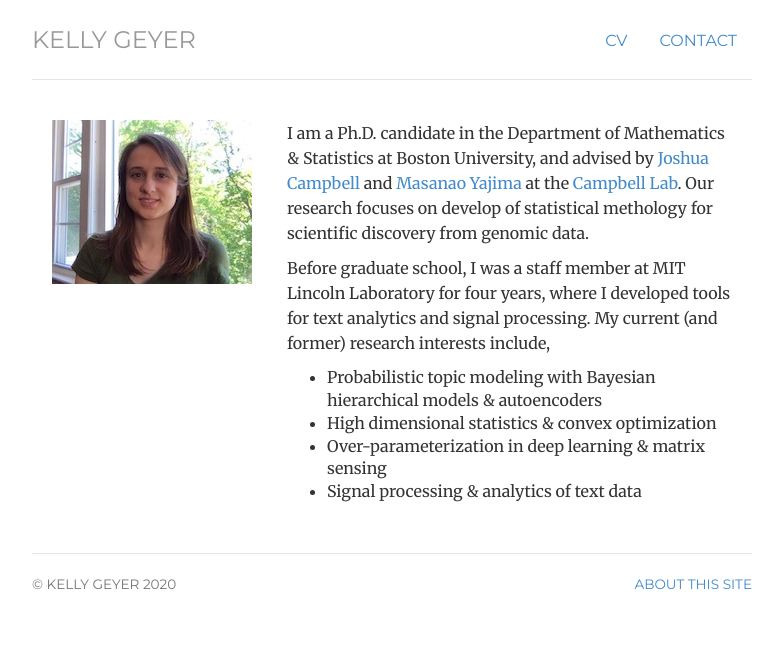
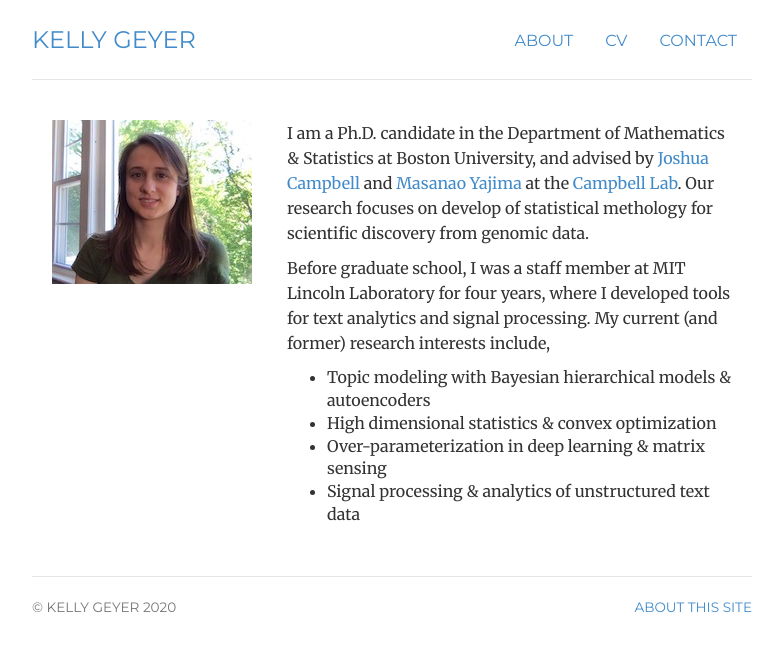
Before and after one commit to kgeyer/kgeyer.github.io, a Jekyll site: the page built from index.html, in a window 1280 px wide. Shown: the top 651 px of the page, without its empty margins (248-1031 px from the left). Built offline with Jekyll 4.4.1, drawn with Linux system fonts in a browser that asks for light colours.

Commit message:
rm CV page

```diff
--- a/_includes/header.html
+++ b/_includes/header.html
@@ -1,10 +1,33 @@
 <div class="header">
-	<ul class="nav nav-pills pull-right">
-		<!--<li class="{{ page.research }}"><a href="/research" title="Research">Research</a></li>-->
-		<li class="{{ page.cv }}"><a href="/cv" title="Research">CV</a></li>
-		<!-- <li class="{{ page.projects }}"><a href="/projects" title="Projects">Projects</a></li> -->
-		<!-- <li class="{{ page.notes }}"><a href="/notes" title="Notes">Notes</a></li> -->
+
+<!-- 	desktop header -->
+<!--   	<ul class="nav nav-pills pull-right hidden-xs hidden-sm"> -->
+  	<ul class="nav nav-pills nav-justified visible-xs visible-sm">
+		<li class="{{ page.about }}"><a href="/" title="About Caleb Lucas">About</a></li>
+		<li class="{{ page.cv }}"><a href="/files/kelly_geyer_resume_public.pdf" target="_blank" title="CV">CV</a></li>
 		<li class="{{ page.contact }}"><a href="/contact" title="Contact">Contact</a></li>
 	</ul>
-	<h3 class="text-muted"><a href="/">Kelly Geyer</a></h3>
+
+	<ul class="nav nav-pills pull-right hidden-xs hidden-sm">
+		<li class="{{ page.about }}"><a href="/" title="About Caleb Lucas">About</a></li>
+		<li class="{{ page.cv }}"><a href="/files/kelly_geyer_resume_public.pdf" target="_blank" title="CV">CV</a></li>
+		<li class="{{ page.contact }}"><a href="/contact" title="Contact">Contact</a></li>
+	</ul>
+
+<!-- 	mobile dropdown header -->
+<!-- 	<div class="dropdown visible-xs visible-sm pull-right">
+	  <button class="btn btn-primary dropdown-toggle" type="button" data-toggle="dropdown"><big>MENU</big>
+          <span class="caret"></span></button>
+          <ul class="dropdown-menu">
+            <li><a data-toggle="collapse" data-target=".navbar-collapse" href="/"><big>About</big></a></li>
+            <li><a data-toggle="collapse" data-target=".navbar-collapse" href="/files/caleb_lucas_cv.pdf"><big>CV</big></a></li>
+            <li><a data-toggle="collapse" data-target=".navbar-collapse" href="/contact"><big>Contact</big></a></li>
+          </ul>
+	</div> -->
+
+<!-- 	display my name as hyperlink to home -->
+  	<div class="hidden-xs hidden-sm">
+	<h3><a href="/">Kelly Geyer</a></h3>
+	</div>
+
 </div> <!-- /header -->
--- a/index.html
+++ b/index.html
@@ -35,10 +34,10 @@
 		for four years, where I developed tools for text analytics and signal
 		processing. My current (and former) research interests include,
 		<ul>
-			<li>Probabilistic topic modeling with Bayesian hierarchical models & autoencoders</li>
+			<li>Topic modeling with Bayesian hierarchical models & autoencoders</li>
 			<li>High dimensional statistics & convex optimization</li>
 			<li>Over-parameterization in deep learning & matrix sensing</li>
-			<li>Signal processing & analytics of text data</li>
+			<li>Signal processing & analytics of unstructured text data</li>
 		</ul>
 	</p>
 	</div>
@@ -58,10 +57,10 @@
 		for four years, where I developed tools for text analytics and signal
 		processing. My current (and former) research interests include,
 		<ul>
-			<li>Probabilistic topic modeling with Bayesian hierarchical models & autoencoders</li>
+			<li>Topic modeling with Bayesian hierarchical models & autoencoders</li>
 			<li>High dimensional statistics & convex optimization</li>
 			<li>Over-parameterization in deep learning & matrix sensing</li>
-			<li>Signal processing & analytics of text data</li>
+			<li>Signal processing & analytics of unstructured text data</li>
 		</ul>
 	</p>
 	</div>
```
Also changed, not shown: other parts of index.html (+0 -1 lines), cv/index.html (deleted, +0 -16 lines).
